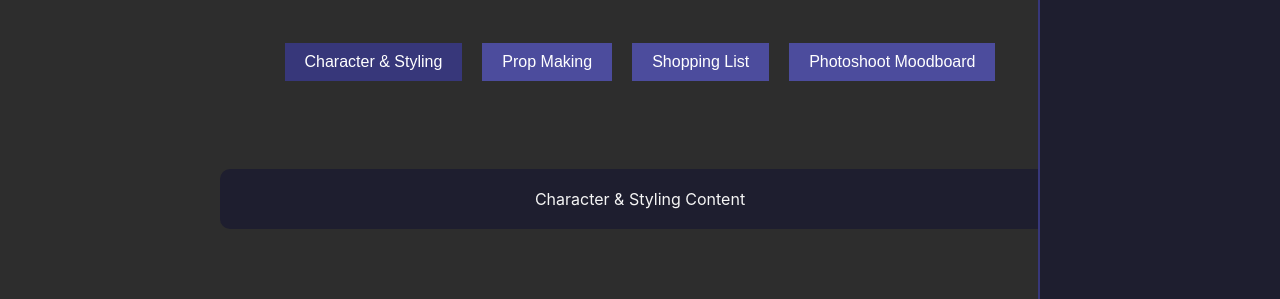
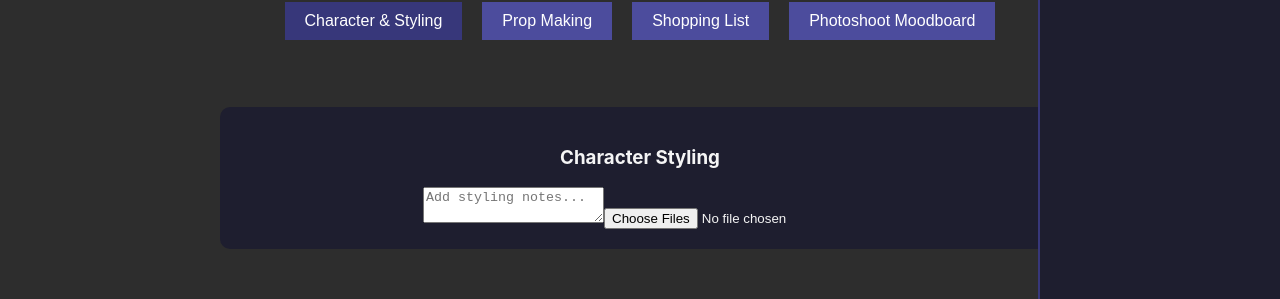
Before and after one commit to eduarda-aires/cosplanner, a React (Create React App) app: page / in a window 1280 px wide. Shown: the part 484-783 px from the top of the page. Built offline with nearby package versions, Linux system fonts and the light colour scheme.

Commit message:
handle character tabs and data

```diff
--- a/src/components/CosplanPage.js
+++ b/src/components/CosplanPage.js
@@ -1,6 +1,10 @@
 import React, { useState } from 'react';
 import './CosplanPage.css';
 import CharacterList from './CharacterList';
+import CharacterStylingTab from './CharacterStylingTab';
+import PropMakingTab from './PropMakingTab';
+import ShoppingListTab from './ShoppingListTab';
+import PhotoshootMoodboardTab from './PhotoshootMoodboardTab';
 
 const CosplanPage = () => {
   // Sample characters list
@@ -10,20 +14,83 @@ const CosplanPage = () => {
     { name: 'Character 3', game: 'Game C', image: '/images/character3.png' }
   ];
 
-  // State to hold the currently selected character
+  // State for currently selected character and active tab
   const [selectedCharacter, setSelectedCharacter] = useState(characters[0]);
-
-  // State to control which tab is active
   const [activeTab, setActiveTab] = useState('Character & Styling');
 
-  // Tabs array
-  const tabs = ['Character & Styling', 'Prop Making', 'Shopping List', 'Photoshoot Moodboard'];
+  // Initialize state for each character's individual tab data
+  const [characterData, setCharacterData] = useState(
+    characters.reduce((acc, char) => {
+      acc[char.name] = {
+        characterStyling: { text: '', images: [] },
+        propMaking: { text: '', images: [] },
+        shoppingList: [{ item: '', done: false }],
+        moodboard: { text: '', images: [] }
+      };
+      return acc;
+    }, {})
+  );
 
   // Handle character selection
   const handleCharacterSelect = (character) => {
     setSelectedCharacter(character);
-    // Optionally reset to the default tab when switching characters
     setActiveTab('Character & Styling');
+  };
+
+  // Update character data in state for each tab
+  const handleTextChange = (e, tab) => {
+    const updatedData = { ...characterData[selectedCharacter.name] };
+    if (tab === 'Character & Styling') updatedData.characterStyling.text = e.target.value;
+    if (tab === 'Prop Making') updatedData.propMaking.text = e.target.value;
+    if (tab === 'Photoshoot Moodboard') updatedData.moodboard.text = e.target.value;
+
+    setCharacterData({
+      ...characterData,
+      [selectedCharacter.name]: updatedData
+    });
+  };
+
+  const handleImageChange = (e, tab) => {
+    const files = Array.from(e.target.files);
+    const updatedData = { ...characterData[selectedCharacter.name] };
+    if (tab === 'Character & Styling') updatedData.characterStyling.images = files;
+    if (tab === 'Prop Making') updatedData.propMaking.images = files;
+    if (tab === 'Photoshoot Moodboard') updatedData.moodboard.images = files;
+
+    setCharacterData({
+      ...characterData,
+      [selectedCharacter.name]: updatedData
+    });
+  };
+
+  const handleAddShoppingItem = () => {
+    const updatedData = { ...characterData[selectedCharacter.name] };
+    updatedData.shoppingList.push({ item: '', done: false });
+
+    setCharacterData({
+      ...characterData,
+      [selectedCharacter.name]: updatedData
+    });
+  };
+
+  const handleShoppingItemChange = (index, value) => {
+    const updatedData = { ...characterData[selectedCharacter.name] };
+    updatedData.shoppingList[index].item = value;
+
+    setCharacterData({
+      ...characterData,
+      [selectedCharacter.name]: updatedData
+    });
+  };
+
+  const handleShoppingItemToggle = (index) => {
+    const updatedData = { ...characterData[selectedCharacter.name] };
+    updatedData.shoppingList[index].done = !updatedData.shoppingList[index].done;
+
+    setCharacterData({
+      ...characterData,
+      [selectedCharacter.name]: updatedData
+    });
   };
 
   return (
@@ -41,9 +108,9 @@ const CosplanPage = () => {
           <img src={selectedCharacter.image} alt={selectedCharacter.name} />
         </div>
 
-        {/* Tabs for Sections */}
+        {/* Tabs */}
         <div className="tabs">
-          {tabs.map((tab, index) => (
+          {['Character & Styling', 'Prop Making', 'Shopping List', 'Photoshoot Moodboard'].map((tab, index) => (
             <button
               key={index}
               className={`tab-button ${activeTab === tab ? 'active' : ''}`}
@@ -56,10 +123,38 @@ const CosplanPage = () => {
 
         {/* Tab Content */}
         <div className="tab-content">
-          {activeTab === 'Character & Styling' && <div>Character & Styling Content</div>}
-          {activeTab === 'Prop Making' && <div>Prop Making Content</div>}
-          {activeTab === 'Shopping List' && <div>Shopping List Content</div>}
-          {activeTab === 'Photoshoot Moodboard' && <div>Photoshoot Moodboard Content</div>}
+          {activeTab === 'Character & Styling' && (
+            <CharacterStylingTab
+              characterStyling={characterData[selectedCharacter.name].characterStyling}
+              handleTextChange={(e) => handleTextChange(e, 'Character & Styling')}
+              handleImageChange={(e) => handleImageChange(e, 'Character & Styling')}
+            />
+          )}
+
+          {activeTab === 'Prop Making' && (
+            <PropMakingTab
+              propMaking={characterData[selectedCharacter.name].propMaking}
+              handleTextChange={(e) => handleTextChange(e, 'Prop Making')}
+              handleImageChange={(e) => handleImageChange(e, 'Prop Making')}
+            />
+          )}
+
+          {activeTab === 'Shopping List' && (
+            <ShoppingListTab
+              shoppingList={characterData[selectedCharacter.name].shoppingList}
+              handleShoppingItemChange={handleShoppingItemChange}
+              handleShoppingItemToggle={handleShoppingItemToggle}
+              handleAddShoppingItem={handleAddShoppingItem}
+            />
+          )}
+
+          {activeTab === 'Photoshoot Moodboard' && (
+            <PhotoshootMoodboardTab
+              moodboard={characterData[selectedCharacter.name].moodboard}
+              handleTextChange={(e) => handleTextChange(e, 'Photoshoot Moodboard')}
+              handleImageChange={(e) => handleImageChange(e, 'Photoshoot Moodboard')}
+            />
+          )}
         </div>
 
         {/* (Future Work) Progress Bar */}
@@ -69,10 +164,7 @@ const CosplanPage = () => {
       </div>
 
       {/* Character List on the Right */}
-      <CharacterList
-        characters={characters}
-        onSelectCharacter={handleCharacterSelect}
-      />
+      <CharacterList characters={characters} onSelectCharacter={handleCharacterSelect} />
     </div>
   );
 };
```
